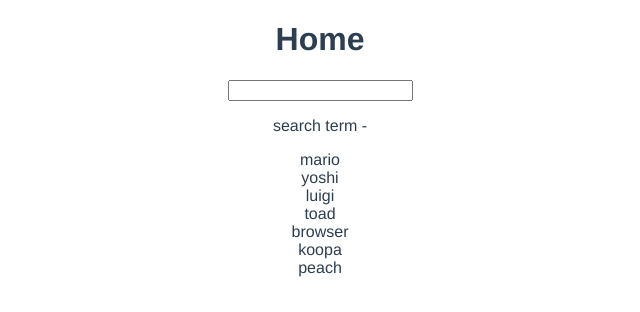
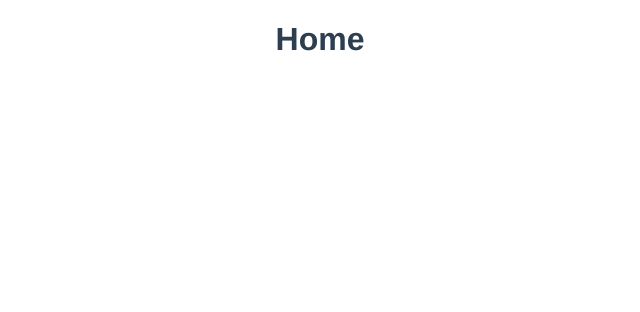
Before and after one commit to Lu-Smith/vue_blog, a Vue app: page / in a window 1280 px wide. Shown: the top 312 px of the page, without its empty margins (320-960 px from the left). Built offline with nearby package versions, Linux system fonts and the light colour scheme.

Commit message:
Updated HomeView

```diff
--- a/src/views/HomeView.vue
+++ b/src/views/HomeView.vue
@@ -1,26 +1,21 @@
 <template>
   <div class="home">
     <h1>Home</h1>
-    <input type="text" v-model="search">
-    <p>search term - {{ search }}</p>
-    <div v-for="name in matchingNames" :key="name">{{ name }}</div>
   </div>
 </template>
 
 <script>
 // @ is an alias to /src
-import { computed, ref} from 'vue'
+import {ref} from 'vue'
 
 export default {
   name: 'HomeView',
   setup() {
-    const search = ref('')
-    const names = ref(['mario', 'yoshi', 'luigi', 'toad', 'browser', 'koopa', 'peach'])
-
-    const matchingNames = computed(() => {
-      return names.value.filter((name) => name.includes(search.value))
-    })
-    return { names, search, matchingNames }
+    const posts = ref([
+      {title: 'welcome to the blog', body: 'Lorem ipsum', id: 1},
+      {title: 'top 5 css', body: 'Lorem ipsum', id: 2},
+    ])
+    return { posts}
   }
 }
 </script>
```
